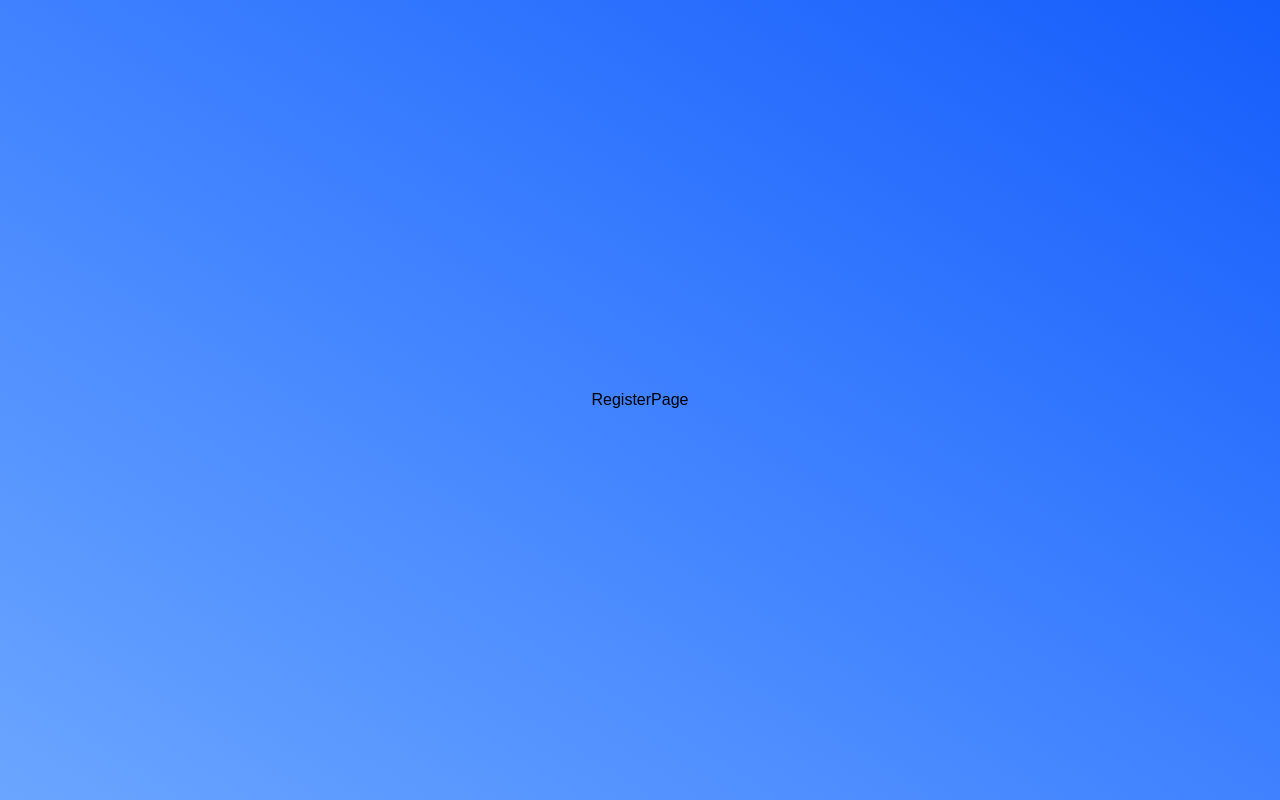
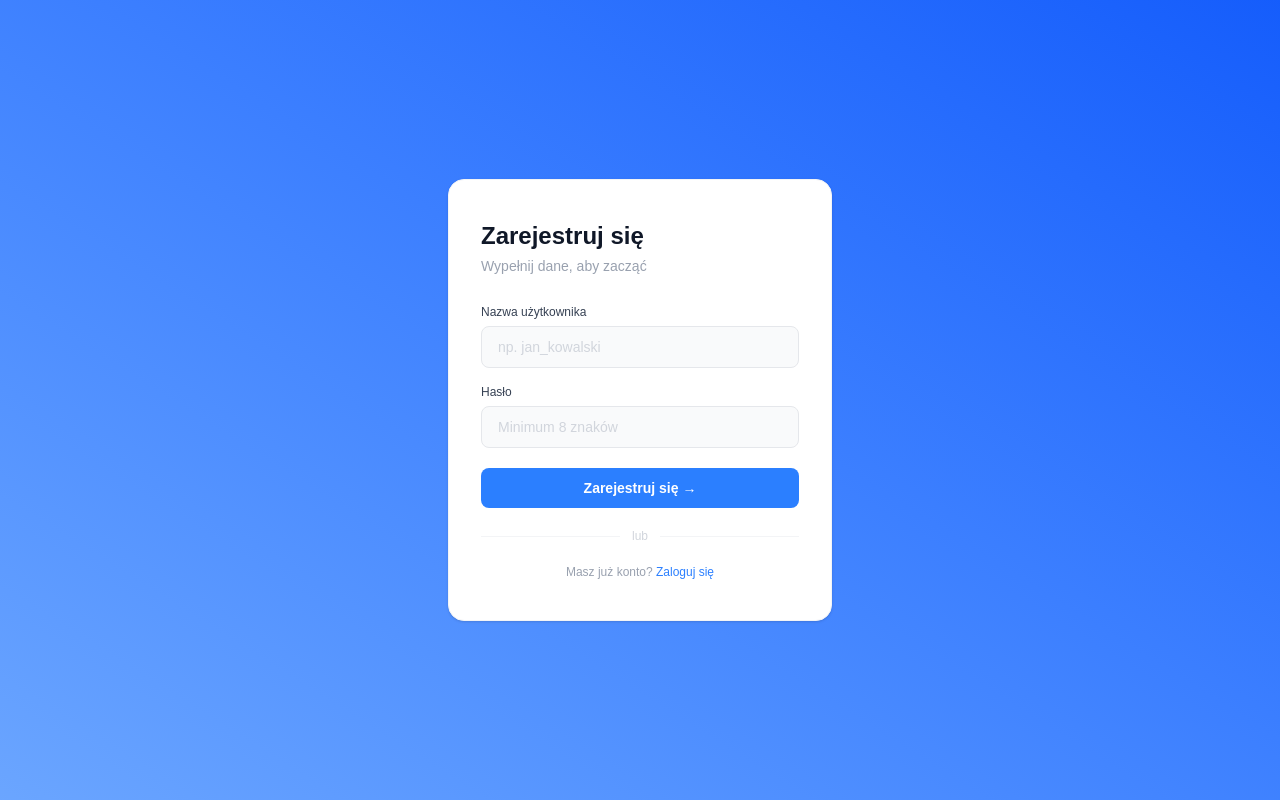
Before and after one commit to ogonekmateusz/simple-messsenger-app, a React (Vite) app: page /register in a window 1280 px wide. Built offline with nearby package versions, Linux system fonts and the light colour scheme.

Commit message:
feat: implement RegisterPage with form handling and state management

```diff
--- a/src/pages/RegisterPage.jsx
+++ b/src/pages/RegisterPage.jsx
@@ -1,7 +1,35 @@
-import React from 'react'
+import React, { useState } from "react";
+import { Link } from "react-router-dom";
+import Form from "../components/Form";
 
 export default function RegisterPage() {
+  const [username, setUsername] = useState("");
+  const [password, setPassword] = useState("");
+
+  const onchangeUserName = (e) => {
+    setUsername(e.target.value);
+  };
+
+  const onchangePassword = (e) => {
+    setPassword(e.target.value);
+  };
+
+  const handleSubmit = (e) => {
+    e.preventDefault();
+    console.log("Register:", { username, password });
+  };
+
   return (
-    <div>RegisterPage</div>
-  )
+    <Form
+      formTitle="Zarejestruj się"
+      formButtonText="Zarejestruj się →"
+      formFooterText="Masz już konto?"
+      formFooterLinkText="Zaloguj się"
+      formSubmit={handleSubmit}
+      userName={username}
+      password={password}
+      onchangeUserName={onchangeUserName}
+      onchangePassword={onchangePassword}
+    ></Form>
+  );
 }
```
